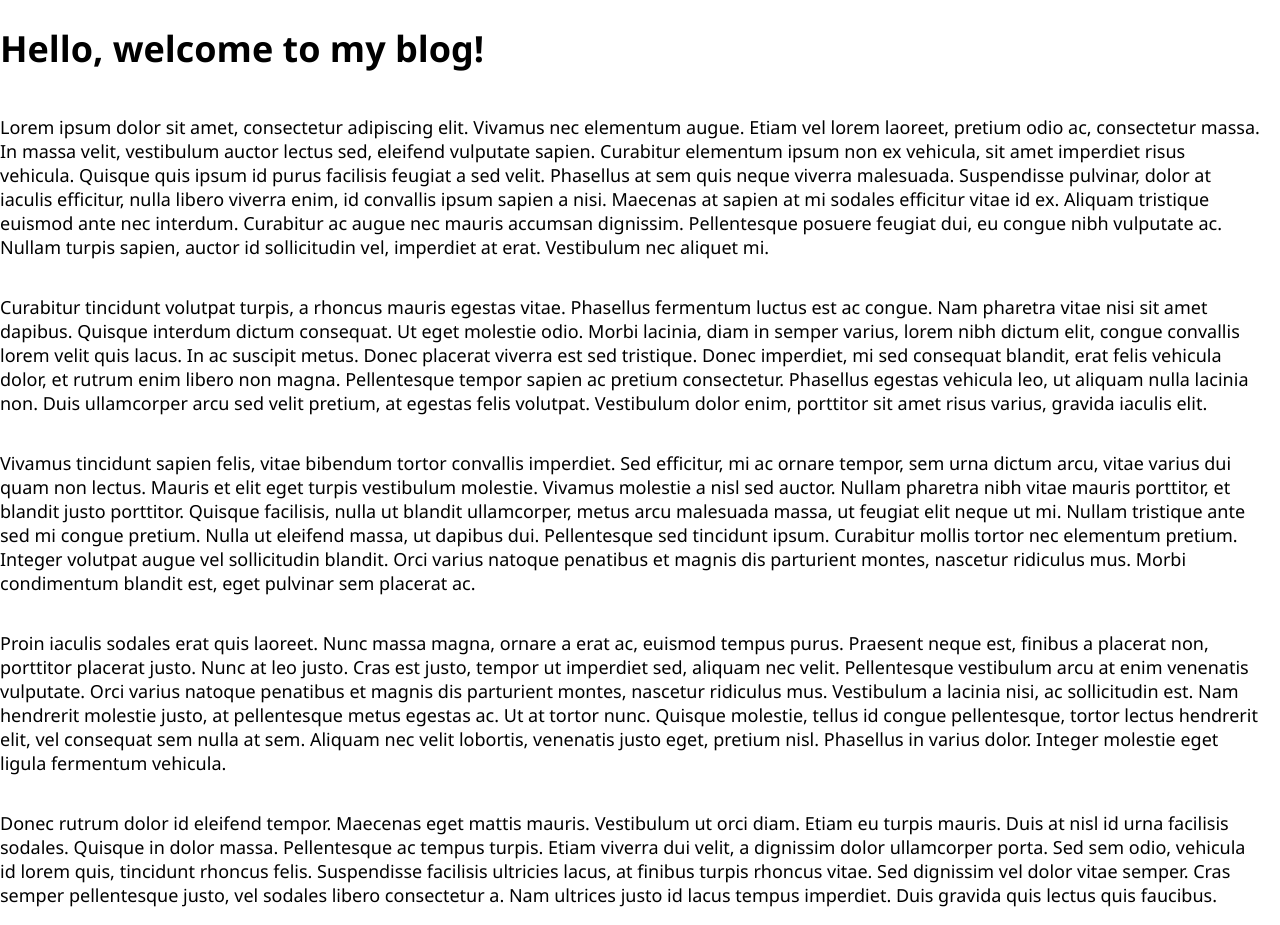
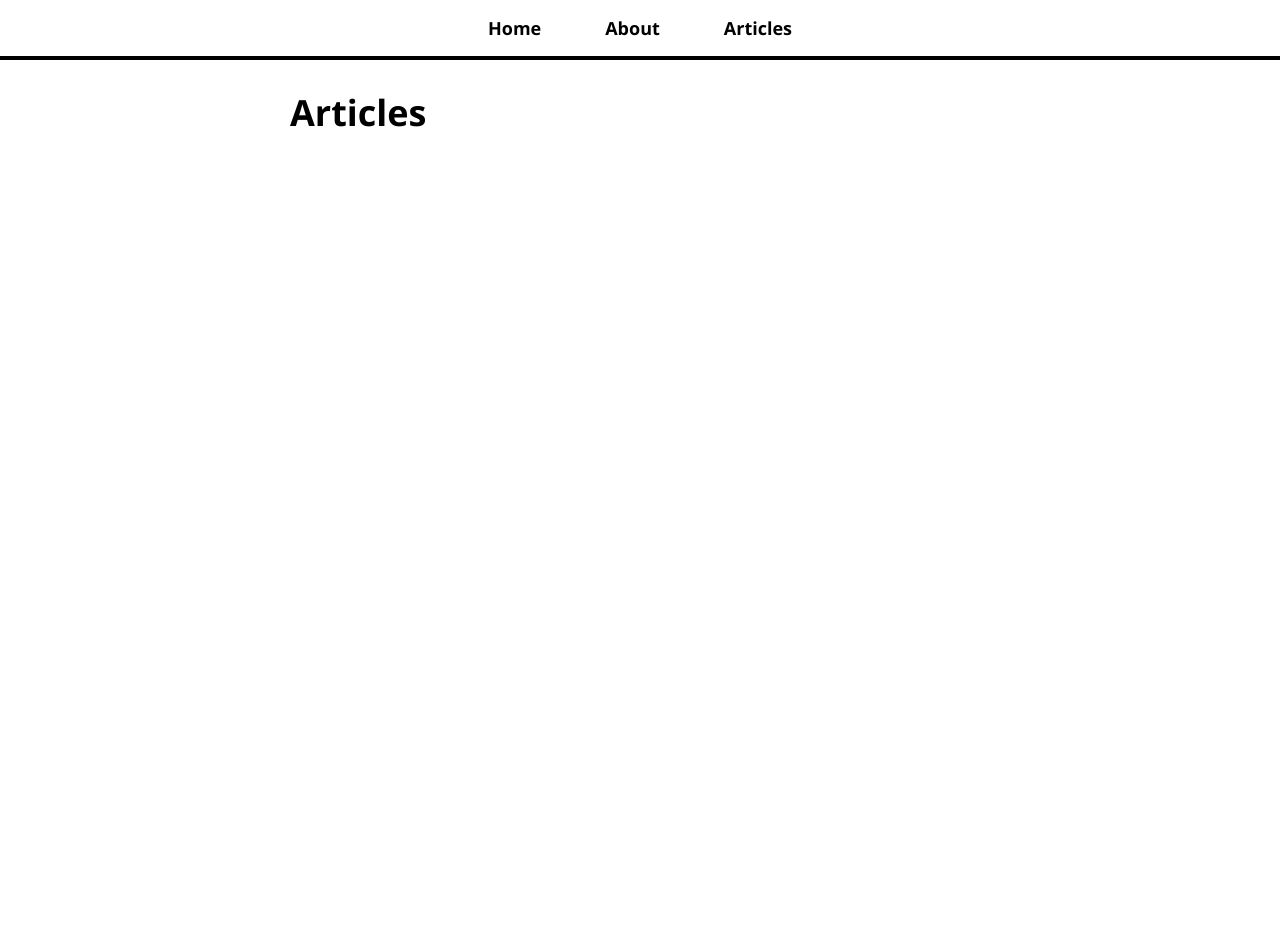
Before and after one commit to luminousbeam/fullstackJS-blog, a React (Create React App) app: page /articles-list in a window 1280 px wide. After the commit the page ends 800 px from the top, so only its background shows below. Built offline with nearby package versions, Linux system fonts and the light colour scheme.

Commit message:
create about, article, articles-list pages and navbar. add routes to app.js

```diff
--- a/src/App.js
+++ b/src/App.js
@@ -1,12 +1,28 @@
 import React from 'react';
+import {
+  BrowserRouter as Router,
+  Route
+} from 'react-router-dom';
 import HomePage from './pages/HomePage'
+import AboutPage from './pages/AboutPage'
+import ArticlePage from './pages/ArticlePage'
+import ArticlesList from './pages/ArticlesList'
+import NavBar from './NavBar'
 import './App.css';
 
 function App() {
   return (
-    <div className="App">
-      <HomePage />
-    </div>
+    <Router>
+      <div className="App">
+        <NavBar />
+        <div id="page-body">
+          <Route path='/' component={HomePage} exact />
+          <Route path='/about' component={AboutPage} />
+          <Route path='/articles-list' component={ArticlesList} />
+          <Route path='/article/:name' component={ArticlePage} />
+        </div>
+      </div>
+    </Router>
   );
 }
 
--- /dev/null
+++ b/src/NavBar.js
@@ -0,0 +1,20 @@
+import React from 'react';
+import { Link } from 'react-router-dom';
+
+const NavBar = () => (
+  <nav>
+    <ul>
+      <li>
+        <Link to='/'>Home</Link>
+      </li>
+      <li>
+        <Link to='/about'>About</Link>
+      </li>
+      <li>
+        <Link to='/articles-list'>Articles</Link>
+      </li>
+    </ul>
+  </nav>
+);
+
+export default NavBar;
--- /dev/null
+++ b/src/pages/AboutPage.js
@@ -0,0 +1,29 @@
+import React from 'react';
+
+const AboutPage = () => (
+  <>
+    <h1>About Me</h1>
+
+    <p>
+      Lorem ipsum dolor sit amet, consectetur adipiscing elit. Vivamus nec elementum augue. Etiam vel lorem laoreet, pretium odio ac, consectetur massa. In massa velit, vestibulum auctor lectus sed, eleifend vulputate sapien. Curabitur elementum ipsum non ex vehicula, sit amet imperdiet risus vehicula. Quisque quis ipsum id purus facilisis feugiat a sed velit. Phasellus at sem quis neque viverra malesuada. Suspendisse pulvinar, dolor at iaculis efficitur, nulla libero viverra enim, id convallis ipsum sapien a nisi. Maecenas at sapien at mi sodales efficitur vitae id ex. Aliquam tristique euismod ante nec interdum. Curabitur ac augue nec mauris accumsan dignissim. Pellentesque posuere feugiat dui, eu congue nibh vulputate ac. Nullam turpis sapien, auctor id sollicitudin vel, imperdiet at erat. Vestibulum nec aliquet mi.
+    </p>
+
+    <p>
+      Curabitur tincidunt volutpat turpis, a rhoncus mauris egestas vitae. Phasellus fermentum luctus est ac congue. Nam pharetra vitae nisi sit amet dapibus. Quisque interdum dictum consequat. Ut eget molestie odio. Morbi lacinia, diam in semper varius, lorem nibh dictum elit, congue convallis lorem velit quis lacus. In ac suscipit metus. Donec placerat viverra est sed tristique. Donec imperdiet, mi sed consequat blandit, erat felis vehicula dolor, et rutrum enim libero non magna. Pellentesque tempor sapien ac pretium consectetur. Phasellus egestas vehicula leo, ut aliquam nulla lacinia non. Duis ullamcorper arcu sed velit pretium, at egestas felis volutpat. Vestibulum dolor enim, porttitor sit amet risus varius, gravida iaculis elit.
+    </p>
+
+    <p>
+      Vivamus tincidunt sapien felis, vitae bibendum tortor convallis imperdiet. Sed efficitur, mi ac ornare tempor, sem urna dictum arcu, vitae varius dui quam non lectus. Mauris et elit eget turpis vestibulum molestie. Vivamus molestie a nisl sed auctor. Nullam pharetra nibh vitae mauris porttitor, et blandit justo porttitor. Quisque facilisis, nulla ut blandit ullamcorper, metus arcu malesuada massa, ut feugiat elit neque ut mi. Nullam tristique ante sed mi congue pretium. Nulla ut eleifend massa, ut dapibus dui. Pellentesque sed tincidunt ipsum. Curabitur mollis tortor nec elementum pretium. Integer volutpat augue vel sollicitudin blandit. Orci varius natoque penatibus et magnis dis parturient montes, nascetur ridiculus mus. Morbi condimentum blandit est, eget pulvinar sem placerat ac.
+    </p>
+
+    <p>
+      Proin iaculis sodales erat quis laoreet. Nunc massa magna, ornare a erat ac, euismod tempus purus. Praesent neque est, finibus a placerat non, porttitor placerat justo. Nunc at leo justo. Cras est justo, tempor ut imperdiet sed, aliquam nec velit. Pellentesque vestibulum arcu at enim venenatis vulputate. Orci varius natoque penatibus et magnis dis parturient montes, nascetur ridiculus mus. Vestibulum a lacinia nisi, ac sollicitudin est. Nam hendrerit molestie justo, at pellentesque metus egestas ac. Ut at tortor nunc. Quisque molestie, tellus id congue pellentesque, tortor lectus hendrerit elit, vel consequat sem nulla at sem. Aliquam nec velit lobortis, venenatis justo eget, pretium nisl. Phasellus in varius dolor. Integer molestie eget ligula fermentum vehicula.
+    </p>
+
+    <p>
+      Donec rutrum dolor id eleifend tempor. Maecenas eget mattis mauris. Vestibulum ut orci diam. Etiam eu turpis mauris. Duis at nisl id urna facilisis sodales. Quisque in dolor massa. Pellentesque ac tempus turpis. Etiam viverra dui velit, a dignissim dolor ullamcorper porta. Sed sem odio, vehicula id lorem quis, tincidunt rhoncus felis. Suspendisse facilisis ultricies lacus, at finibus turpis rhoncus vitae. Sed dignissim vel dolor vitae semper. Cras semper pellentesque justo, vel sodales libero consectetur a. Nam ultrices justo id lacus tempus imperdiet. Duis gravida quis lectus quis faucibus.
+    </p>
+  </>
+);
+
+export default AboutPage;
--- /dev/null
+++ b/src/pages/ArticlePage.js
@@ -0,0 +1,9 @@
+import React from 'react';
+
+const ArticlePage = ({ match }) => (
+  <>
+    <h1>This is an Article</h1>
+  </>
+);
+
+export default ArticlePage;
--- /dev/null
+++ b/src/pages/ArticlesList.js
@@ -0,0 +1,9 @@
+import React from 'react';
+
+const ArticlesList = () => (
+  <>
+    <h1>Articles</h1>
+  </>
+);
+
+export default ArticlesList;
```
